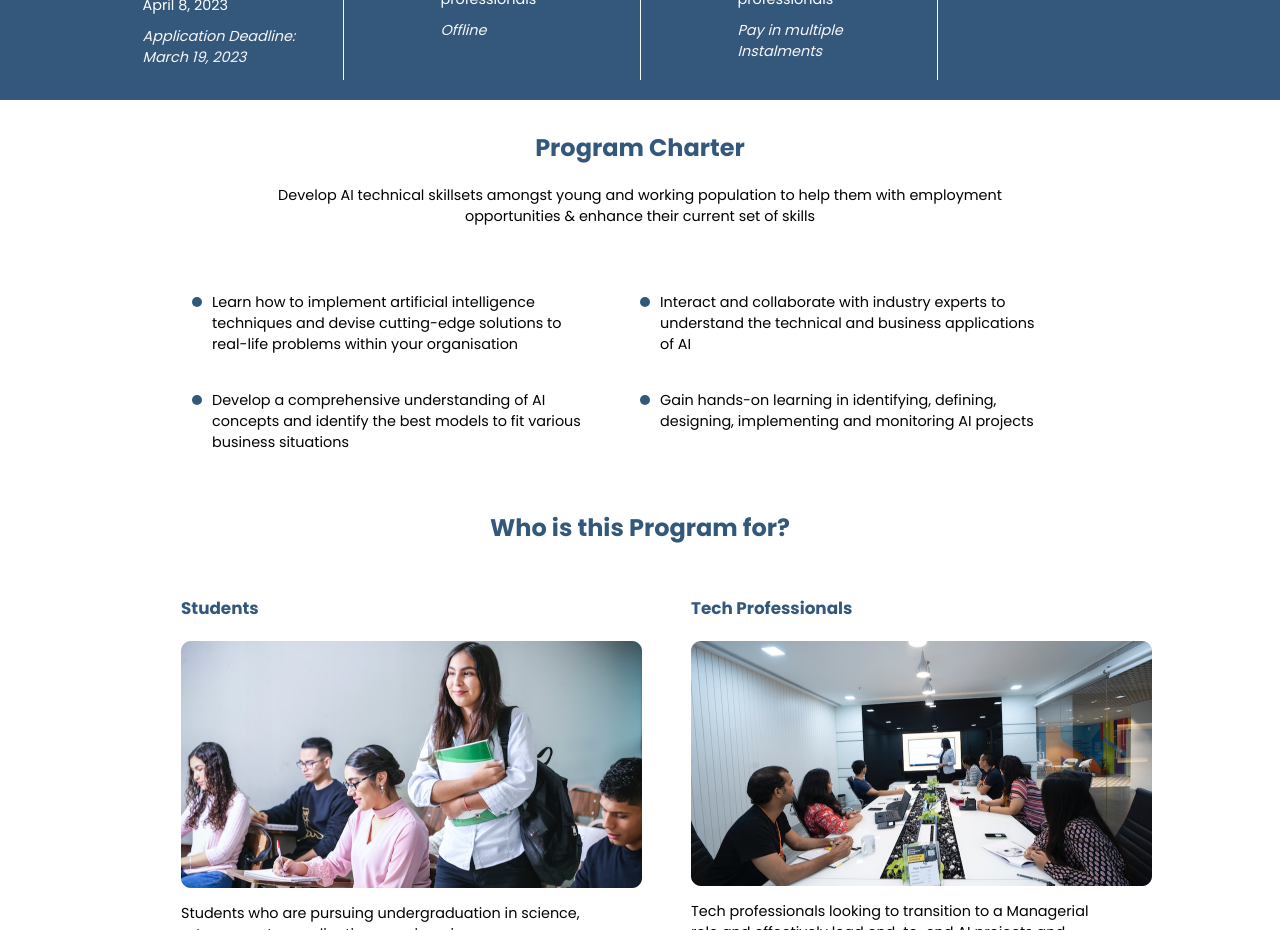
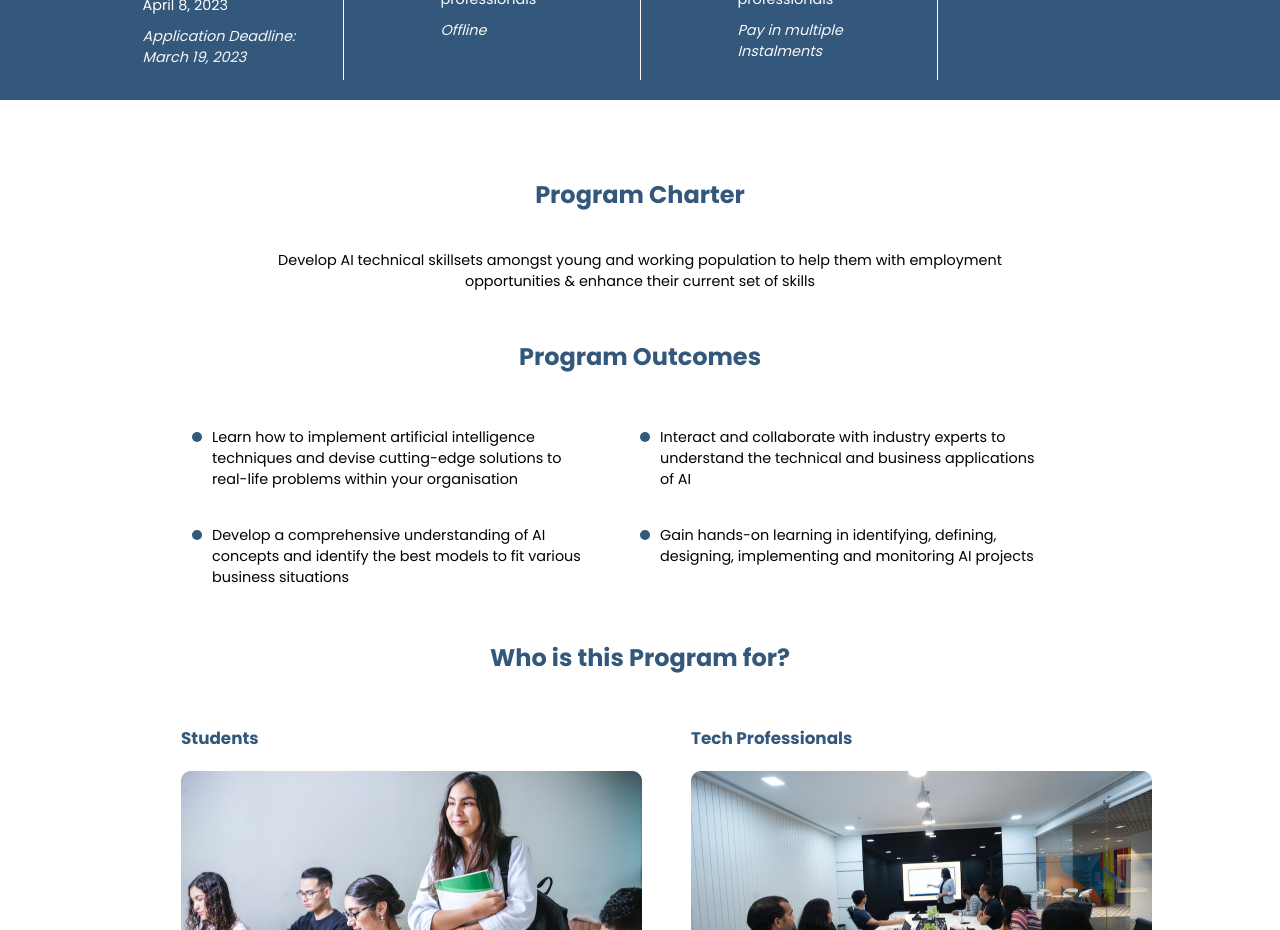
Before and after one commit to Byiringiro-saad/emeritus, a React (Vite) app: page / in a window 1280 px wide. Shown: the part 840-1770 px from the top of the page. Built offline with nearby package versions, Linux system fonts and the light colour scheme.

Commit message:
Update one.jsx

```diff
--- a/src/components/sections/one.jsx
+++ b/src/components/sections/one.jsx
@@ -10,6 +10,7 @@ const One = () => {
         help them with employment opportunities & enhance their current set of
         skills
       </p>
+      <p className="title">Program Outcomes</p>
       <div className="content">
         <div className="column">
           <div className="box">
@@ -50,11 +51,12 @@ const One = () => {
 };
 
 const Container = styled.div`
-  height: 300px;
+  height: 400px;
   display: flex;
   flex-direction: column;
   align-items: center;
-  margin: 30px 0 50px 0;
+  justify-content: space-around;
+  margin: 60px 0 50px 0;
 
   @media only screen and (min-width: 1200px) {
     width: 1200px;
@@ -74,6 +76,7 @@ const Container = styled.div`
   p.title {
     font-size: 2em;
     font-weight: 700;
+    line-height: 70px;
     color: var(--red);
   }
 
```
